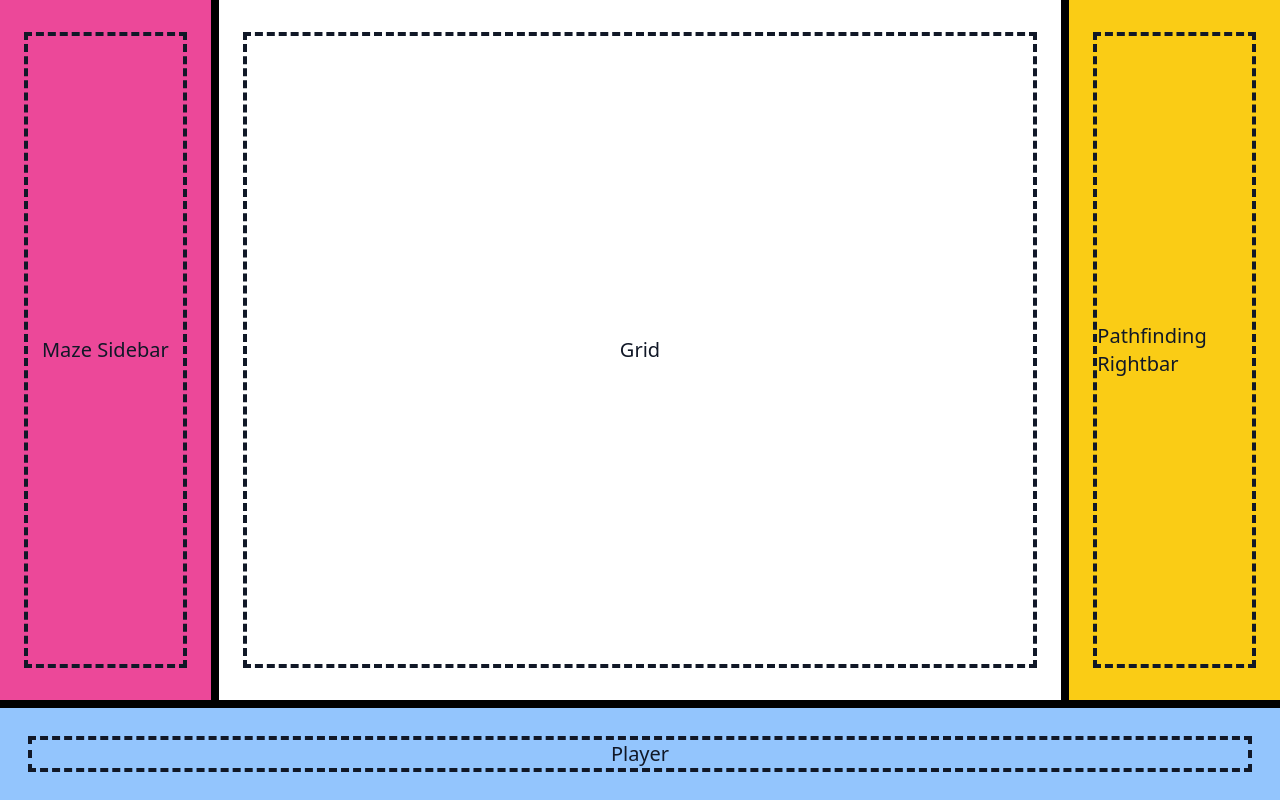
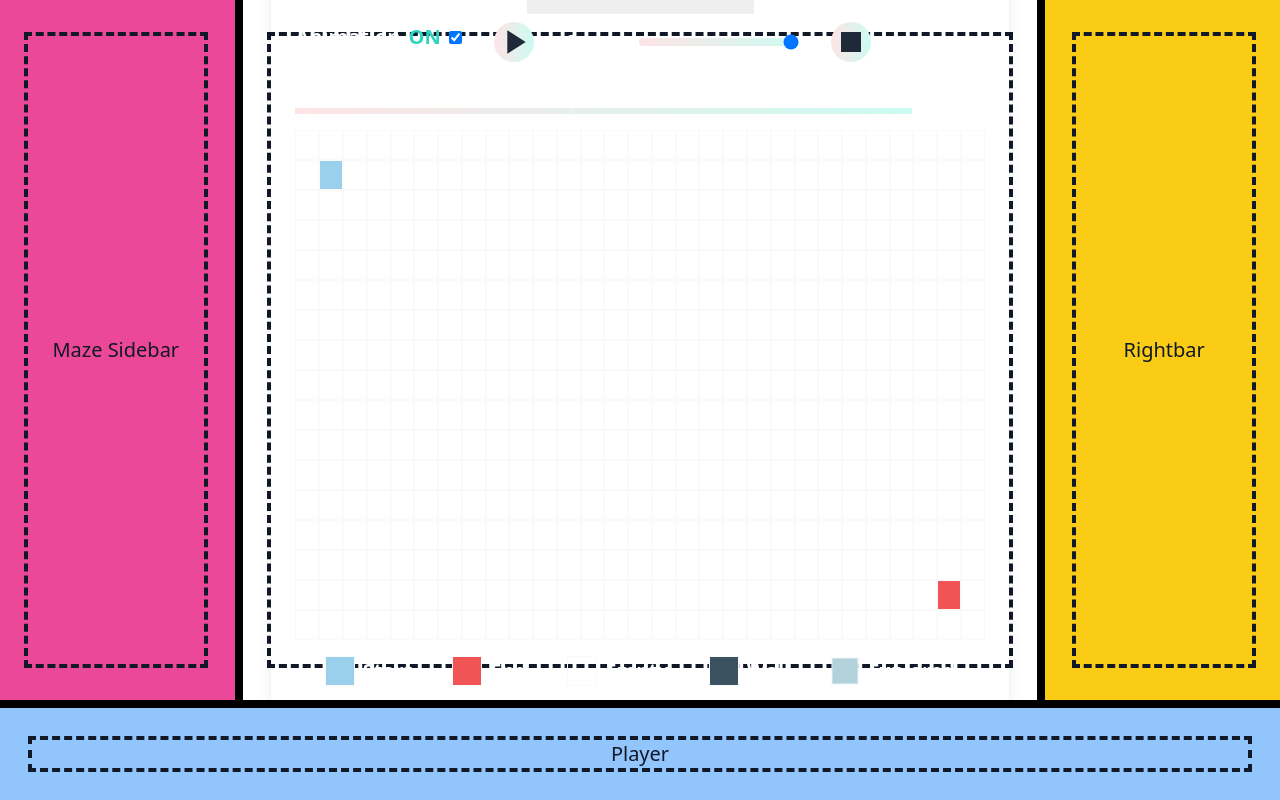
Before and after one commit to Lokicoule/pathfinding-viewer, a React (Vite) app: page / in a window 1280 px wide. Built offline with nearby package versions, Linux system fonts and the light colour scheme.

Commit message:
feat(presentation): sidebar resizable

```diff
--- /dev/null
+++ b/src/presentation/components/molecules/layout/ResizableSidebar.tsx
@@ -0,0 +1,86 @@
+import React, { useState, useEffect, useRef, useCallback } from "react";
+import {
+  DELTA_SENSITIVITY,
+  SIDEBAR_MAX_WIDTH,
+  SIDEBAR_MIN_WIDTH,
+  SIDEBAR_WIDTH,
+} from "../../../../shared/constants";
+
+type ResizableSidebarProps = {
+  initialWidth: number;
+  className?: string;
+  children: React.ReactNode;
+  side?: "left" | "right";
+};
+type ResizableSidebarComponent = React.FC<ResizableSidebarProps>;
+
+const ResizableSidebar: ResizableSidebarComponent = ({
+  initialWidth = SIDEBAR_WIDTH,
+  className,
+  children,
+  side = "left",
+}) => {
+  const sidebarRef = useRef<HTMLDivElement | null>(null);
+  const [isResizing, setIsResizing] = useState(false);
+  const [startX, setStartX] = useState(0);
+  const [sidebarWidth, setSidebarWidth] = useState(initialWidth);
+
+  const startResizing = useCallback((e: React.MouseEvent) => {
+    setIsResizing(true);
+    setStartX(e.clientX);
+  }, []);
+
+  const stopResizing = useCallback(() => {
+    setIsResizing(false);
+  }, []);
+
+  const resize = useCallback(
+    (mouseMoveEvent: MouseEvent) => {
+      if (isResizing && sidebarRef.current) {
+        const deltaX = (mouseMoveEvent.clientX - startX) * DELTA_SENSITIVITY;
+
+        setSidebarWidth((prevWidth) =>
+          side === "left"
+            ? Math.max(
+                SIDEBAR_MIN_WIDTH,
+                Math.min(SIDEBAR_MAX_WIDTH, prevWidth + deltaX)
+              )
+            : Math.max(
+                SIDEBAR_MIN_WIDTH,
+                Math.min(SIDEBAR_MAX_WIDTH, prevWidth - deltaX)
+              )
+        );
+      }
+    },
+    [isResizing, startX, side]
+  );
+
+  useEffect(() => {
+    window.addEventListener("mousemove", resize);
+    window.addEventListener("mouseup", stopResizing);
+
+    return () => {
+      window.removeEventListener("mousemove", resize);
+      window.removeEventListener("mouseup", stopResizing);
+    };
+  }, [resize, stopResizing]);
+
+  return (
+    <div
+      ref={sidebarRef}
+      className={`flex ${className}`}
+      style={{ width: sidebarWidth }}
+      onMouseDown={startResizing}
+    >
+      {side === "right" ? (
+        <div className="resize-handle w-1 h-full cursor-ew-resize bg-gray-500 opacity-0 hover:opacity-100 resize-x" />
+      ) : null}
+      {children}
+      {side === "left" ? (
+        <div className="resize-handle w-1 h-full cursor-ew-resize bg-gray-500 opacity-0 hover:opacity-100 resize-x" />
+      ) : null}
+    </div>
+  );
+};
+
+export default ResizableSidebar;
--- a/src/presentation/components/templates/Layout.tsx
+++ b/src/presentation/components/templates/Layout.tsx
@@ -1,4 +1,6 @@
-import React from "react";
+import React, { useState, useEffect, useRef, useCallback } from "react";
+import { SIDEBAR_WIDTH } from "../../../shared/constants";
+import ResizableSidebar from "../molecules/layout/ResizableSidebar";
 
 type LayoutProps = React.PropsWithChildren;
 type LayoutComponent = React.FC<LayoutProps>;
@@ -8,27 +10,34 @@ const Layout: LayoutComponent = ({ children }) => {
     <div className="flex flex-col h-screen space-y-2">
       <div className="flex-1 flex flex-col overflow-hidden">
         <div className="flex h-full space-x-2">
-          <div className="flex w-80 h-full bg-pink-500">
+          <ResizableSidebar
+            initialWidth={SIDEBAR_WIDTH}
+            className="flex w-80 h-full bg-pink-500 max-w-[20rem] min-w-[10rem]"
+          >
             <div className="w-full flex mx-auto px-6 py-8">
               <div className="w-full h-full flex items-center justify-center text-gray-900 text-xl border-4 border-gray-900 border-dashed">
                 Maze Sidebar
               </div>
             </div>
-          </div>
+          </ResizableSidebar>
           <main className="flex flex-col w-full bg-white overflow-x-hidden overflow-y-auto">
             <div className="flex w-full h-full mx-auto px-6 py-8">
               <div className="w-full h-full flex items-center justify-center text-gray-900 text-xl border-4 border-gray-900 border-dashed">
-                Grid
+                {children}
               </div>
             </div>
           </main>
-          <div className="flex w-80 h-full bg-yellow-400">
+          <ResizableSidebar
+            side="right"
+            initialWidth={SIDEBAR_WIDTH}
+            className="flex w-80 h-full bg-yellow-400 max-w-[20rem] min-w-[10rem]"
+          >
             <div className="w-full flex mx-auto px-6 py-8">
               <div className="w-full h-full flex items-center justify-center text-gray-900 text-xl border-4 border-gray-900 border-dashed">
-                Pathfinding Rightbar
+                Rightbar
               </div>
             </div>
-          </div>
+          </ResizableSidebar>
         </div>
       </div>
       <footer className="flex justify-between items-center bg-blue-300 p-7">
--- a/src/shared/constants.ts
+++ b/src/shared/constants.ts
@@ -15,3 +15,9 @@ if (screenWidth < 600) {
 }
 
 export const NODE_PIXEL_SIZE = nodePixelSize;
+
+export const SIDEBAR_WIDTH = 380;
+export const DELTA_SENSITIVITY = 0.25;
+
+export const SIDEBAR_MIN_WIDTH = 250;
+export const SIDEBAR_MAX_WIDTH = 500;
```
